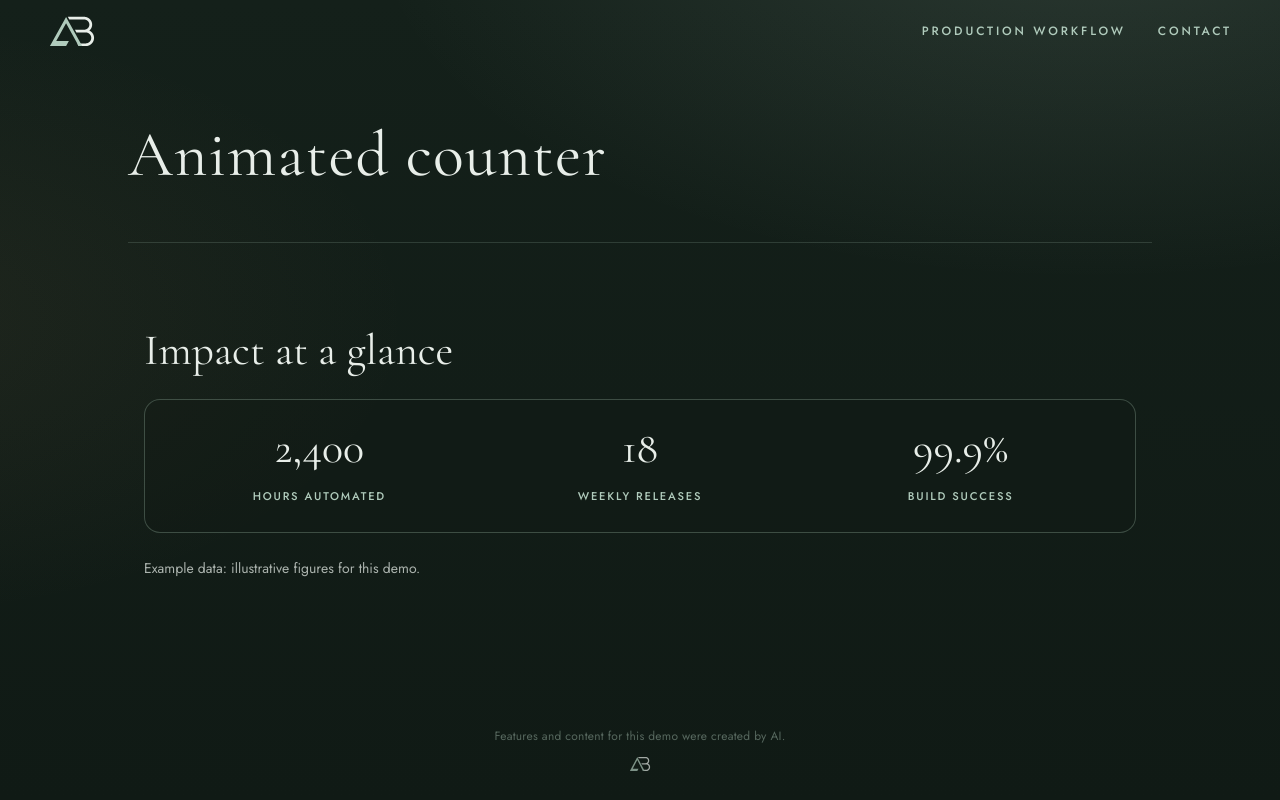
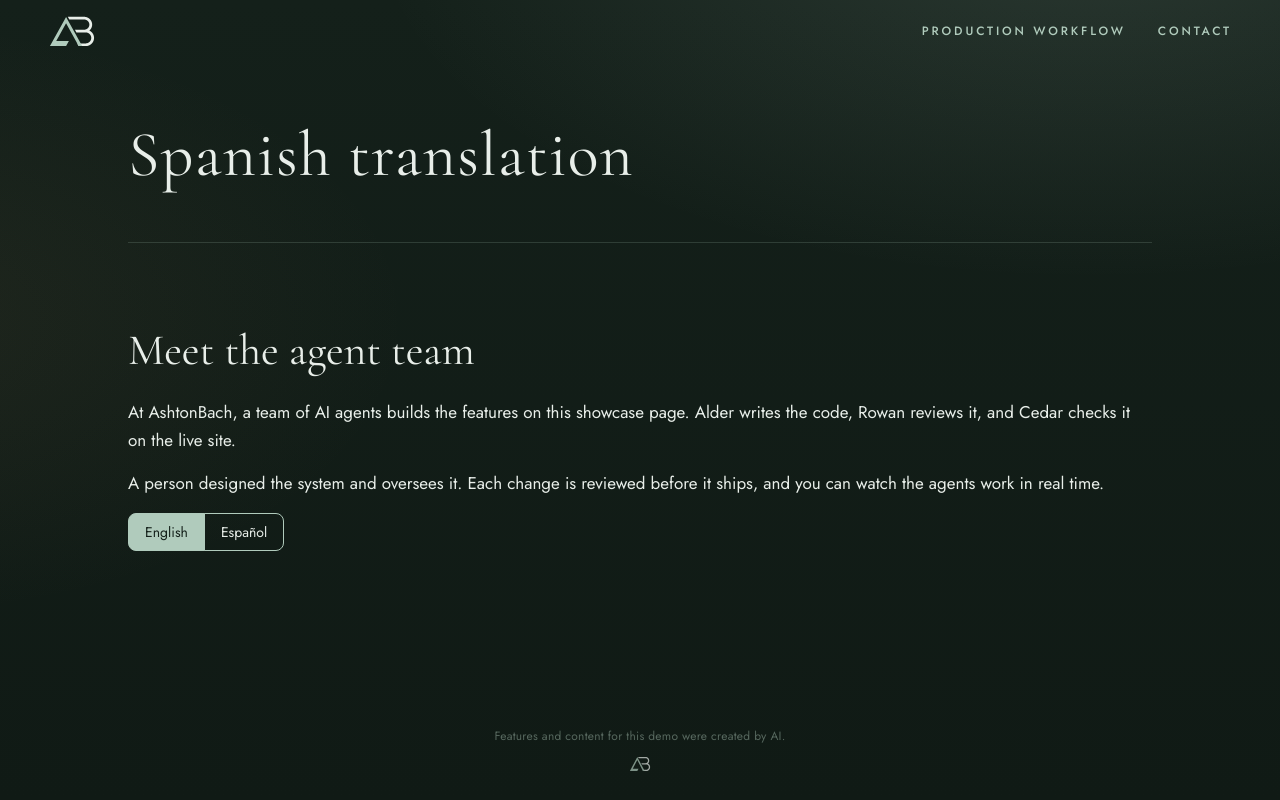
Before and after one commit to ashtonbach/agent-showcase, a Next.js app: page / in a window 1280 px wide. Built offline with nearby package versions, Linux system fonts and the light colour scheme.

Commit message:
Feature: merged by Rowan (AI reviewer) after REVIEW: APPROVE 7f2caf2 (#sc/spanish-translat-tndfvm)
Merged by Rowan (AI reviewer) after REVIEW: APPROVE 7f2caf2 and kit-gate PASS (via merge_confirm).

```diff
--- a/app/lab/animated-counter/index.tsx
+++ /dev/null
@@ -1,122 +0,0 @@
-"use client";
-
-import { useEffect, useRef, useState } from "react";
-
-const STATS = [
-  { final: "2,400", label: "Hours automated" },
-  { final: "18", label: "Weekly releases" },
-  { final: "99.9%", label: "Build success" },
-];
-
-function parseFinal(text: string) {
-  const m = text.match(/^([\d,]+(?:\.\d+)?)(.*)$/);
-  if (!m) return { value: 0, suffix: text, decimals: 0 };
-  const raw = m[1].replace(/,/g, "");
-  const decimals = m[1].includes(".") ? (m[1].split(".")[1]?.length ?? 0) : 0;
-  return { value: parseFloat(raw), suffix: m[2], decimals };
-}
-
-function formatMid(n: number, decimals: number, suffix: string) {
-  const body =
-    decimals > 0
-      ? n.toFixed(decimals)
-      : Math.round(n).toLocaleString("en-US");
-  return `${body}${suffix}`;
-}
-
-const css = `
-.lab-ac { width: min(720px, 100%); margin: 8px auto 56px; padding: 0 16px; box-sizing: border-box; }
-.lab-ac-card {
-  border: 1px solid rgba(176, 203, 188, 0.28); border-radius: 16px; padding: 24px;
-  background: rgba(18, 26, 22, 0.35);
-}
-.lab-ac-grid { display: grid; grid-template-columns: repeat(3, 1fr); gap: 20px; text-align: center; }
-@media (max-width: 520px) { .lab-ac-grid { grid-template-columns: 1fr; gap: 28px; } }
-.lab-ac-val {
-  display: block; font-family: var(--serif); font-size: clamp(2rem, 5vw, 2.75rem);
-  font-weight: 400; color: var(--mist); line-height: 1.1; margin-bottom: 8px;
-}
-.lab-ac-label {
-  font-family: var(--sans); font-size: 0.7rem; font-weight: 500;
-  letter-spacing: 0.16em; text-transform: uppercase; color: var(--sage);
-}
-.lab-ac-note { margin: 24px 0 0; font-size: 0.875rem; color: rgba(232, 238, 233, 0.72); }
-`;
-
-export default function AnimatedCounter() {
-  const sectionRef = useRef<HTMLElement>(null);
-  const [display, setDisplay] = useState(() => STATS.map(() => "0"));
-
-  useEffect(() => {
-    const reduced = window.matchMedia("(prefers-reduced-motion: reduce)").matches;
-    if (reduced) {
-      setDisplay(STATS.map((s) => s.final));
-      return;
-    }
-    const el = sectionRef.current;
-    if (!el) return;
-    let raf = 0;
-    let started = false;
-    const run = () => {
-      if (started) return;
-      started = true;
-      const parsed = STATS.map((s) => parseFinal(s.final));
-      const t0 = performance.now();
-      const duration = 1200;
-      const tick = (now: number) => {
-        const t = Math.min(1, (now - t0) / duration);
-        const ease = 1 - (1 - t) ** 3;
-        if (t >= 1) {
-          setDisplay(STATS.map((s) => s.final));
-          return;
-        }
-        setDisplay(
-          parsed.map((p, i) =>
-            formatMid(p.value * ease, p.decimals, p.suffix)
-          )
-        );
-        raf = requestAnimationFrame(tick);
-      };
-      raf = requestAnimationFrame(tick);
-    };
-    const io = new IntersectionObserver(
-      (entries) => {
-        if (entries.some((e) => e.isIntersecting)) {
-          run();
-          io.disconnect();
-        }
-      },
-      { threshold: 0.25 }
-    );
-    io.observe(el);
-    return () => {
-      io.disconnect();
-      cancelAnimationFrame(raf);
-    };
-  }, []);
-
-  return (
-    <section
-      ref={sectionRef}
-      data-lab="animated-counter"
-      aria-labelledby="lab-ac-title"
-      className="lab-ac"
-    >
-      <style>{css}</style>
-      <h2 id="lab-ac-title">Impact at a glance</h2>
-      <div className="lab-ac-card">
-        <div className="lab-ac-grid">
-          {STATS.map((s, i) => (
-            <div key={s.label}>
-              <strong className="lab-ac-val" data-final={s.final}>
-                {display[i]}
-              </strong>
-              <span className="lab-ac-label">{s.label}</span>
-            </div>
-          ))}
-        </div>
-      </div>
-      <p className="lab-ac-note">Example data: illustrative figures for this demo.</p>
-    </section>
-  );
-}
--- a/app/lab/current.json
+++ b/app/lab/current.json
@@ -1 +1 @@
-{"slug":"animated-counter"}
+{"slug":"spanish-translation"}
--- /dev/null
+++ b/app/lab/spanish-translation/index.tsx
@@ -0,0 +1,45 @@
+"use client";
+
+import { useEffect, useState } from "react";
+import en from "../../../messages/en-US.json";
+import es from "../../../messages/es-ES.json";
+
+type Locale = "en-US" | "es-ES";
+const copy: Record<Locale, Record<string, string>> = { "en-US": en, "es-ES": es };
+
+const css = `
+.lab-st{width:min(720px,100%);margin:8px auto 56px}
+.lab-st h2{font-family:var(--serif);font-weight:400;font-size:30px;color:var(--mist);margin:0 0 16px}
+.lab-st p{color:var(--mist);margin:0 0 16px;line-height:1.6}
+.lab-lang{display:inline-flex}
+.lab-lang button{font-family:var(--sans);font-size:14px;padding:8px 16px;cursor:pointer;color:var(--mist);background:transparent;border:1px solid var(--sage)}
+.lab-lang button[aria-pressed="true"]{background:var(--sage);color:#14201A;border-color:var(--sage)}
+.lab-lang button:first-child{border-radius:8px 0 0 8px}
+.lab-lang button:last-child{border-radius:0 8px 8px 0;margin-left:-1px}
+@media (prefers-reduced-motion:reduce){.lab-lang button{transition:none}}
+`;
+
+export default function Lab() {
+  const [locale, setLocale] = useState<Locale>("en-US");
+  const t = copy[locale];
+  useEffect(() => {
+    document.documentElement.lang = locale;
+    document.querySelectorAll("[data-i18n]").forEach((el) => {
+      const k = el.getAttribute("data-i18n");
+      if (k && t[k]) el.textContent = t[k];
+    });
+  }, [locale, t]);
+  const pick = (next: Locale) => () => setLocale(next);
+  return (
+    <section className="lab-st" data-lab="spanish-translation" aria-labelledby="lab-st-h">
+      <style>{css}</style>
+      <h2 id="lab-st-h" data-i18n="lab.spanish-translation.heading">{t["lab.spanish-translation.heading"]}</h2>
+      <p data-i18n="lab.spanish-translation.p1">{t["lab.spanish-translation.p1"]}</p>
+      <p data-i18n="lab.spanish-translation.p2">{t["lab.spanish-translation.p2"]}</p>
+      <div className="lab-lang" role="group" aria-label="Language">
+        <button type="button" data-locale="en-US" aria-pressed={locale === "en-US"} onClick={pick("en-US")}>English</button>
+        <button type="button" data-locale="es-ES" aria-pressed={locale === "es-ES"} onClick={pick("es-ES")}>Español</button>
+      </div>
+    </section>
+  );
+}
--- a/app/page.tsx
+++ b/app/page.tsx
@@ -1,4 +1,4 @@
-import Lab from "./lab/animated-counter";
+import Lab from "./lab/spanish-translation";
 import { readDemoKey, demoTitle } from "./demo-name";
 const demoKey = readDemoKey();
 const demoName = demoTitle();
```
